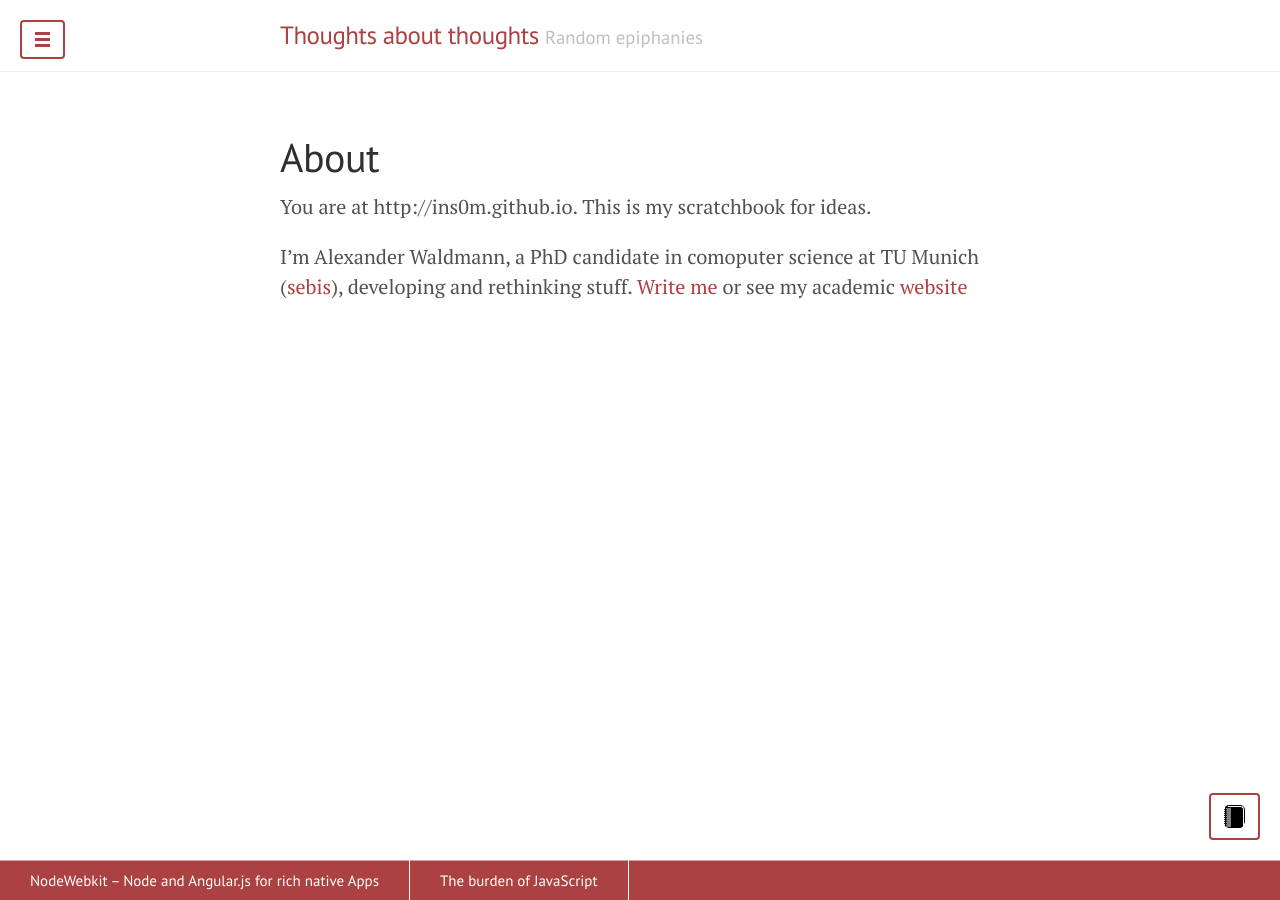
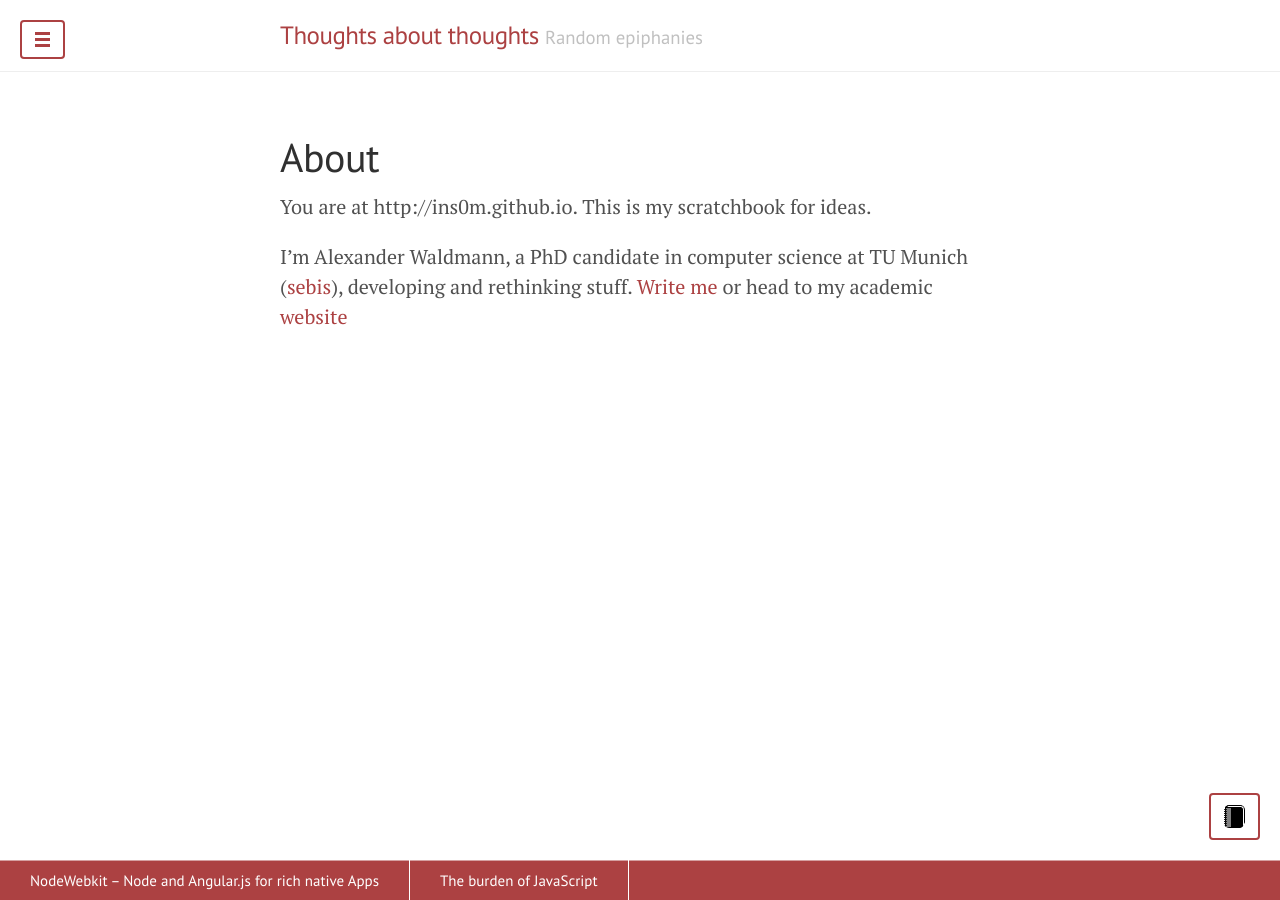
Before and after one commit to pborreli/ins0m.github.io, a Jekyll site: the page built from about.md, in a window 1280 px wide. Built offline with Jekyll 4.4.1, drawn with Linux system fonts in a browser that asks for light colours; Markdown is read by kramdown in place of the engine named in the settings.

Commit message:
little bit of reformulation

```diff
--- a/about.md
+++ b/about.md
@@ -5,4 +5,4 @@ title: About
 
 You are at {{ site.url }}. This is my scratchbook for ideas.
 
-I'm {{ site.author.name }}, a PhD candidate in comoputer science at TU Munich ([sebis](wwwmatthes.in.tum.de)), developing and rethinking stuff. [Write me](mailto:{{ site.author.email }}) or see my academic [website]({{ site.author.url }})
+I'm {{ site.author.name }}, a PhD candidate in computer science at TU Munich ([sebis](wwwmatthes.in.tum.de)), developing and rethinking stuff. [Write me](mailto:{{ site.author.email }}) or head to my academic [website]({{ site.author.url }})
```
Also changed, not shown: README.md.
